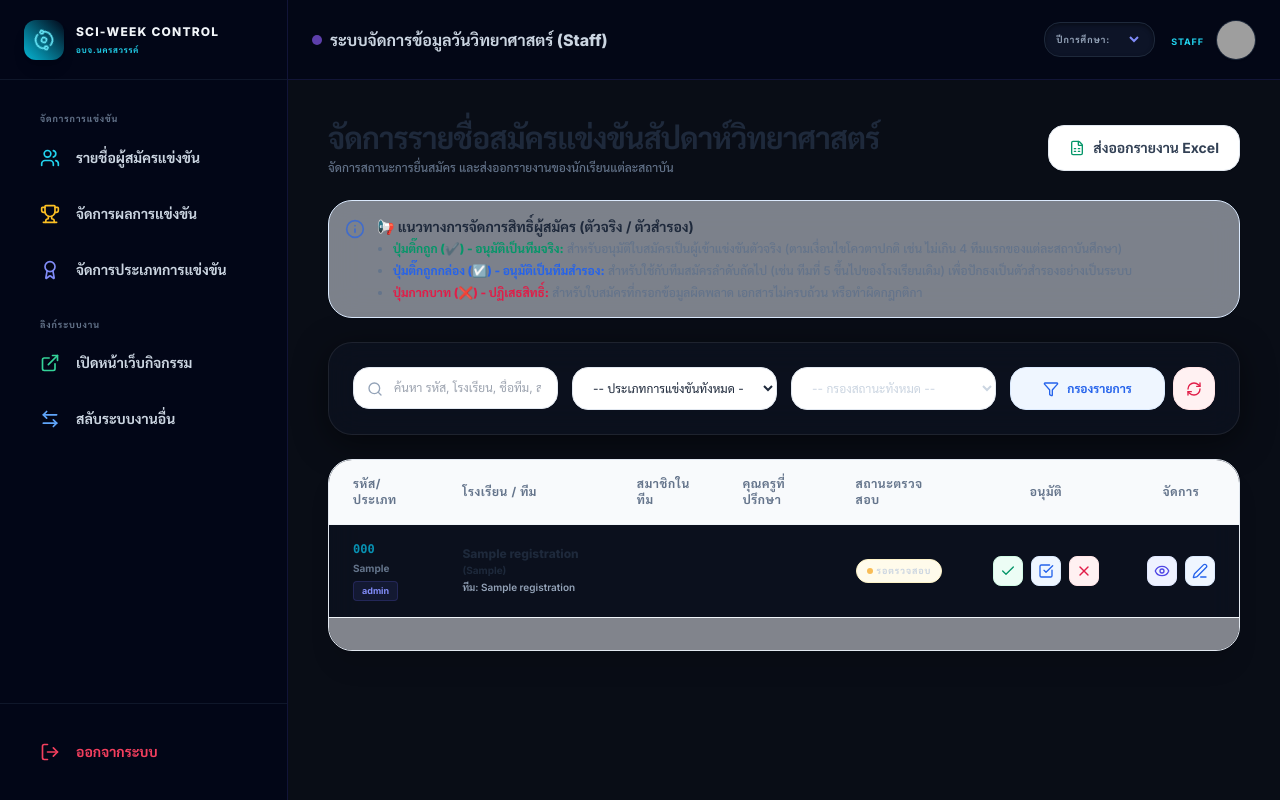
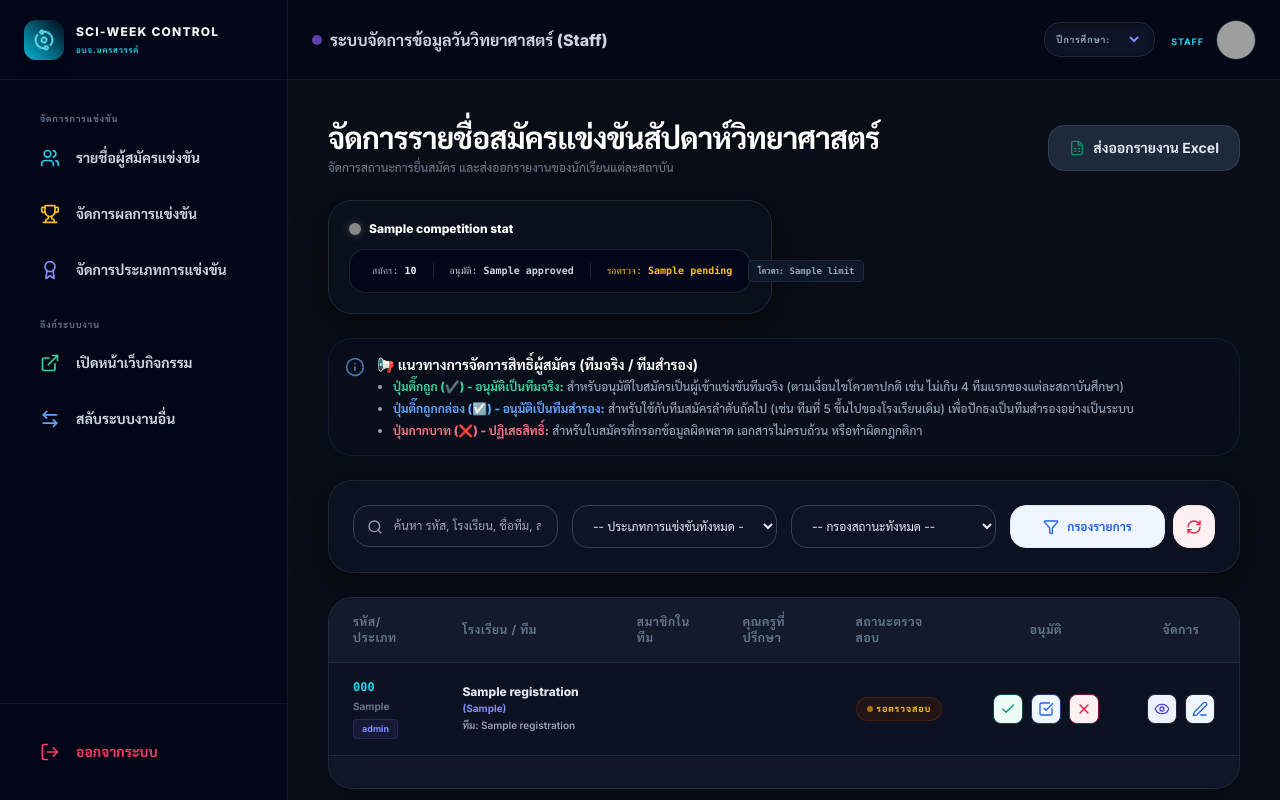
Before and after one commit to dekpiano/PAO-Erc, a CodeIgniter 4 app: the page made by app/Views/science_week/admin_index.php in a window 1280 px wide. Run offline with PHP 8.4 and a stand-in for CodeIgniter, Linux system fonts and the light colour scheme; the template is opened without the code that fills it: most values are stand-ins (such as "Sample title", 1, 10 or a date in 2020); data that the repository does not hold is empty; some libraries are stand-ins or nearby versions; grey boxes are pictures that could not be loaded.

Commit message:
6/7/2569 แก้บั๊กสีพื้น

```diff
--- a/app/Views/science_week/admin_index.php
+++ b/app/Views/science_week/admin_index.php
@@ -17,14 +17,56 @@
     </div>
 </div>
 
+<!-- Dashboard Statistics Grid -->
+<?php if (!empty($competition_stats)): ?>
+<div class="space-y-6 mb-6">
+    <div class="grid grid-cols-1 md:grid-cols-2 gap-6">
+        <?php foreach ($competition_stats as $stat): ?>
+            <div class="glass-card p-5 rounded-3xl border border-slate-800 bg-slate-900/30 flex flex-col justify-between hover:border-slate-750 transition-all duration-300">
+                <!-- Comp Title -->
+                <div class="flex items-center gap-2 mb-3">
+                    <span class="w-3 h-3 rounded-full shrink-0" style="background-color: <?= esc($stat['comp_color']) ?>; box-shadow: 0 0 10px <?= esc($stat['comp_color']) ?>80"></span>
+                    <h3 class="text-xs font-black text-white truncate" title="<?= esc($stat['comp_name']) ?>"><?= esc($stat['comp_name']) ?></h3>
+                </div>
+
+                <!-- Levels breakdown -->
+                <div class="space-y-2">
+                    <?php foreach ($stat['levels'] as $lvl): ?>
+                        <div class="p-2.5 rounded-2xl bg-slate-950/80 border border-slate-800/80 flex items-center justify-between text-xs gap-3">
+                            <span class="font-bold text-slate-350 truncate max-w-[150px]" title="<?= esc($lvl['level_name']) ?>">
+                                🎓 <?= esc($lvl['level_name']) ?>
+                            </span>
+                            <div class="flex items-center gap-4 shrink-0 font-mono">
+                                <div class="text-[10px] text-slate-400">
+                                    สมัคร: <span class="text-slate-100 font-extrabold"><?= esc($lvl['total']) ?></span>
+                                </div>
+                                <div class="text-[10px] text-emerald-450 border-l border-slate-800/80 pl-4">
+                                    อนุมัติ: <span class="font-extrabold"><?= esc($lvl['approved']) ?></span>
+                                </div>
+                                <div class="text-[10px] text-amber-400 border-l border-slate-800/80 pl-4">
+                                    รอตรวจ: <span class="font-extrabold"><?= esc($lvl['pending']) ?></span>
+                                </div>
+                                <span class="text-[9px] font-black text-slate-400 bg-slate-900 px-2 py-0.5 rounded border border-slate-800 shrink-0">
+                                    โควตา: <?= $lvl['limit'] > 0 ? esc($lvl['limit']) : '∞' ?>
+                                </span>
+                            </div>
+                        </div>
+                    <?php endforeach; ?>
+                </div>
+            </div>
+        <?php endforeach; ?>
+    </div>
+</div>
+<?php endif; ?>
+
 <!-- Admin Guidelines Box -->
 <div class="glass-card p-4 rounded-3xl mb-6 bg-blue-50/50 dark:bg-blue-950/10 border border-blue-100 dark:border-blue-900/30 text-xs text-slate-600 dark:text-slate-300 flex items-start gap-3 shadow-sm animate-fade-in">
     <i data-lucide="info" class="w-5 h-5 text-blue-600 dark:text-blue-400 shrink-0 mt-0.5 animate-pulse"></i>
     <div>
-        <strong class="text-slate-800 dark:text-white text-sm block mb-1">📢 แนวทางการจัดการสิทธิ์ผู้สมัคร (ตัวจริง / ตัวสำรอง)</strong>
+        <strong class="text-slate-800 dark:text-white text-sm block mb-1">📢 แนวทางการจัดการสิทธิ์ผู้สมัคร (ทีมจริง / ทีมสำรอง)</strong>
         <ul class="list-disc pl-4 space-y-1.5 text-slate-500 dark:text-slate-400 font-medium">
-            <li><span class="text-emerald-600 dark:text-emerald-400 font-black">ปุ่มติ๊กถูก (✔️) - อนุมัติเป็นทีมจริง:</span> สำหรับอนุมัติใบสมัครเป็นผู้เข้าแข่งขันตัวจริง (ตามเงื่อนไขโควตาปกติ เช่น ไม่เกิน 4 ทีมแรกของแต่ละสถาบันศึกษา)</li>
-            <li><span class="text-blue-600 dark:text-blue-400 font-black">ปุ่มติ๊กถูกกล่อง (☑️) - อนุมัติเป็นทีมสำรอง:</span> สำหรับใช้กับทีมสมัครลำดับถัดไป (เช่น ทีมที่ 5 ขึ้นไปของโรงเรียนเดิม) เพื่อปักธงเป็นตัวสำรองอย่างเป็นระบบ</li>
+            <li><span class="text-emerald-600 dark:text-emerald-400 font-black">ปุ่มติ๊กถูก (✔️) - อนุมัติเป็นทีมจริง:</span> สำหรับอนุมัติใบสมัครเป็นผู้เข้าแข่งขันทีมจริง (ตามเงื่อนไขโควตาปกติ เช่น ไม่เกิน 4 ทีมแรกของแต่ละสถาบันศึกษา)</li>
+            <li><span class="text-blue-600 dark:text-blue-400 font-black">ปุ่มติ๊กถูกกล่อง (☑️) - อนุมัติเป็นทีมสำรอง:</span> สำหรับใช้กับทีมสมัครลำดับถัดไป (เช่น ทีมที่ 5 ขึ้นไปของโรงเรียนเดิม) เพื่อปักธงเป็นทีมสำรองอย่างเป็นระบบ</li>
             <li><span class="text-rose-600 dark:text-rose-400 font-black">ปุ่มกากบาท (❌) - ปฏิเสธสิทธิ์:</span> สำหรับใบสมัครที่กรอกข้อมูลผิดพลาด เอกสารไม่ครบถ้วน หรือทำผิดกฎกติกา</li>
         </ul>
     </div>
@@ -36,26 +78,26 @@
         <!-- Search input -->
         <div class="relative">
             <span class="absolute inset-y-0 left-0 pl-3.5 flex items-center text-slate-400"><i data-lucide="search" class="w-4 h-4"></i></span>
-            <input type="text" name="search" value="<?= esc($search) ?>" placeholder="ค้นหา รหัส, โรงเรียน, ชื่อทีม, สมาชิก..." class="w-full pl-10 pr-4 py-3 bg-white dark:bg-slate-850 border border-slate-200 dark:border-slate-750 focus:border-blue-500 rounded-2xl text-xs text-slate-850 outline-none transition-colors">
+            <input type="text" name="search" value="<?= esc($search) ?>" placeholder="ค้นหา รหัส, โรงเรียน, ชื่อทีม, สมาชิก..." class="w-full pl-10 pr-4 py-3 bg-slate-900/60 dark:bg-slate-850 border border-slate-700 dark:border-slate-750 focus:border-blue-500 rounded-2xl text-xs text-slate-200 outline-none transition-colors">
         </div>
 
         <!-- Competition Select -->
-        <select name="competition_type" class="w-full px-4 py-3 bg-white dark:bg-slate-850 border border-slate-200 dark:border-slate-750 focus:border-blue-500 rounded-2xl text-xs text-slate-800 dark:text-slate-250 outline-none transition-colors">
-            <option value="" class="bg-white text-slate-900 dark:bg-slate-900 dark:text-slate-200">-- ประเภทการแข่งขันทั้งหมด --</option>
+        <select name="competition_type" class="w-full px-4 py-3 bg-slate-900/60 dark:bg-slate-850 border border-slate-700 dark:border-slate-750 focus:border-blue-500 rounded-2xl text-xs text-slate-200 outline-none transition-colors">
+            <option value="" class="bg-slate-950 text-slate-350 dark:bg-slate-900 dark:text-slate-200">-- ประเภทการแข่งขันทั้งหมด --</option>
             <?php if (!empty($competitions)): ?>
                 <?php foreach ($competitions as $comp): ?>
-                    <option value="<?= esc($comp['comp_name']) ?>" <?= $compType_active == $comp['comp_name'] ? 'selected' : '' ?> class="bg-white text-slate-900 dark:bg-slate-900 dark:text-slate-200"><?= esc($comp['comp_name']) ?></option>
+                    <option value="<?= esc($comp['comp_name']) ?>" <?= $compType_active == $comp['comp_name'] ? 'selected' : '' ?> class="bg-slate-950 text-slate-300 dark:bg-slate-900 dark:text-slate-200"><?= esc($comp['comp_name']) ?></option>
                 <?php endforeach; ?>
             <?php endif; ?>
         </select>
 
         <!-- Status Filter -->
-        <select name="status" class="w-full px-4 py-3 bg-white dark:bg-slate-850 border border-slate-200 dark:border-slate-750 focus:border-blue-500 rounded-2xl text-xs text-slate-850 dark:text-slate-250 outline-none transition-colors">
-            <option value="" class="bg-white text-slate-900 dark:bg-slate-900 dark:text-slate-200">-- กรองสถานะทั้งหมด --</option>
-            <option value="pending" <?= $status_active == 'pending' ? 'selected' : '' ?> class="bg-white text-slate-900 dark:bg-slate-900 dark:text-slate-200">รอตรวจสอบ (Pending)</option>
-            <option value="approved" <?= $status_active == 'approved' ? 'selected' : '' ?> class="bg-white text-slate-900 dark:bg-slate-900 dark:text-slate-200">อนุมัติสิทธิ์แล้ว (ตัวจริง)</option>
-            <option value="approved_reserve" <?= $status_active == 'approved_reserve' ? 'selected' : '' ?> class="bg-white text-slate-900 dark:bg-slate-900 dark:text-slate-200">อนุมัติสิทธิ์แล้ว (ตัวสำรอง)</option>
-            <option value="rejected" <?= $status_active == 'rejected' ? 'selected' : '' ?> class="bg-white text-slate-900 dark:bg-slate-900 dark:text-slate-200">ปฏิเสธ/ไม่ผ่าน (Rejected)</option>
+        <select name="status" class="w-full px-4 py-3 bg-slate-900/60 dark:bg-slate-850 border border-slate-700 dark:border-slate-750 focus:border-blue-500 rounded-2xl text-xs text-slate-200 outline-none transition-colors">
+            <option value="" class="bg-slate-950 text-slate-350 dark:bg-slate-900 dark:text-slate-200">-- กรองสถานะทั้งหมด --</option>
+            <option value="pending" <?= $status_active == 'pending' ? 'selected' : '' ?> class="bg-slate-950 text-slate-300 dark:bg-slate-900 dark:text-slate-200">รอตรวจสอบ (Pending)</option>
+            <option value="approved" <?= $status_active == 'approved' ? 'selected' : '' ?> class="bg-slate-950 text-slate-300 dark:bg-slate-900 dark:text-slate-200">อนุมัติสิทธิ์แล้ว (ทีมจริง)</option>
+            <option value="approved_reserve" <?= $status_active == 'approved_reserve' ? 'selected' : '' ?> class="bg-slate-950 text-slate-300 dark:bg-slate-900 dark:text-slate-200">อนุมัติสิทธิ์แล้ว (ทีมสำรอง)</option>
+            <option value="rejected" <?= $status_active == 'rejected' ? 'selected' : '' ?> class="bg-slate-950 text-slate-300 dark:bg-slate-900 dark:text-slate-200">ปฏิเสธ/ไม่ผ่าน (Rejected)</option>
         </select>
 
         <!-- Submit & Clear Buttons -->
@@ -181,11 +223,11 @@
                             <td class="px-6 py-4 whitespace-nowrap">
                                 <?php if ($reg['reg_status'] === 'approved'): ?>
                                     <span class="px-2.5 py-1 rounded-full bg-emerald-50 dark:bg-emerald-950/40 text-emerald-600 dark:text-emerald-400 border border-emerald-100 dark:border-emerald-800/30 text-[9px] font-black uppercase tracking-widest flex items-center gap-1 w-max">
-                                        <span class="w-1.5 h-1.5 rounded-full bg-emerald-500 animate-pulse"></span> อนุมัติ (ตัวจริง)
+                                        <span class="w-1.5 h-1.5 rounded-full bg-emerald-500 animate-pulse"></span> อนุมัติ (ทีมจริง)
                                     </span>
                                 <?php elseif ($reg['reg_status'] === 'approved_reserve'): ?>
                                     <span class="px-2.5 py-1 rounded-full bg-blue-50 dark:bg-blue-950/40 text-blue-600 dark:text-blue-400 border border-blue-100 dark:border-blue-800/30 text-[9px] font-black uppercase tracking-widest flex items-center gap-1 w-max">
-                                        <span class="w-1.5 h-1.5 rounded-full bg-blue-500 animate-pulse"></span> อนุมัติ (ตัวสำรอง)
+                                        <span class="w-1.5 h-1.5 rounded-full bg-blue-500 animate-pulse"></span> อนุมัติ (ทีมสำรอง)
                                     </span>
                                 <?php elseif ($reg['reg_status'] === 'rejected'): ?>
                                     <span class="px-2.5 py-1 rounded-full bg-rose-50 dark:bg-rose-950/40 text-rose-600 dark:text-rose-400 border border-rose-100 dark:border-rose-800/30 text-[9px] font-black uppercase tracking-widest flex items-center gap-1 w-max">
@@ -199,7 +241,7 @@
                             </td>
                             <td class="px-6 py-4 whitespace-nowrap text-center text-xs">
                                 <div class="flex items-center justify-center gap-2">
-                                    <button onclick="updateRegStatus(<?= $reg['reg_id'] ?>, 'approved')" class="p-1.5 bg-emerald-50 hover:bg-emerald-600 text-emerald-600 hover:text-white rounded-lg border border-emerald-100 dark:border-emerald-900 transition-all cursor-pointer" title="อนุมัติเป็นทีมจริง (ตัวจริง)">
+                                    <button onclick="updateRegStatus(<?= $reg['reg_id'] ?>, 'approved')" class="p-1.5 bg-emerald-50 hover:bg-emerald-600 text-emerald-600 hover:text-white rounded-lg border border-emerald-100 dark:border-emerald-900 transition-all cursor-pointer" title="อนุมัติเป็นทีมจริง">
                                         <i data-lucide="check" class="w-4 h-4"></i>
                                     </button>
                                     <button onclick="updateRegStatus(<?= $reg['reg_id'] ?>, 'approved_reserve')" class="p-1.5 bg-blue-50 hover:bg-blue-600 text-blue-600 hover:text-white rounded-lg border border-blue-100 dark:border-blue-900 transition-all cursor-pointer" title="อนุมัติเป็นทีมสำรอง">
--- a/app/Views/science_week/layout/admin.php
+++ b/app/Views/science_week/layout/admin.php
@@ -1,5 +1,5 @@
 <!DOCTYPE html>
-<html lang="th">
+<html lang="th" class="dark">
 <head>
     <meta charset="UTF-8">
     <meta name="viewport" content="width=device-width, initial-scale=1.0">
@@ -13,6 +13,11 @@
 
     <!-- Tailwind CSS (CDN) -->
     <script src="https://cdn.tailwindcss.com"></script>
+    <script>
+        tailwind.config = {
+            darkMode: 'class',
+        }
+    </script>
 
     <!-- Lucide Icons -->
     <script src="https://unpkg.com/lucide@latest"></script>
```
Also changed, not shown: app/Controllers/ScienceWeek.php (+82 -2 lines), app/Views/science_week/admin_edit.php (+4 -4 lines), app/Views/science_week/admin_ranking.php (+4 -4 lines), app/Views/science_week/approved_list.php (+4 -4 lines), app/Views/science_week/check_status.php (+4 -4 lines), app/Views/science_week/layout/main.php (+6 -1 lines), 1 other file.
